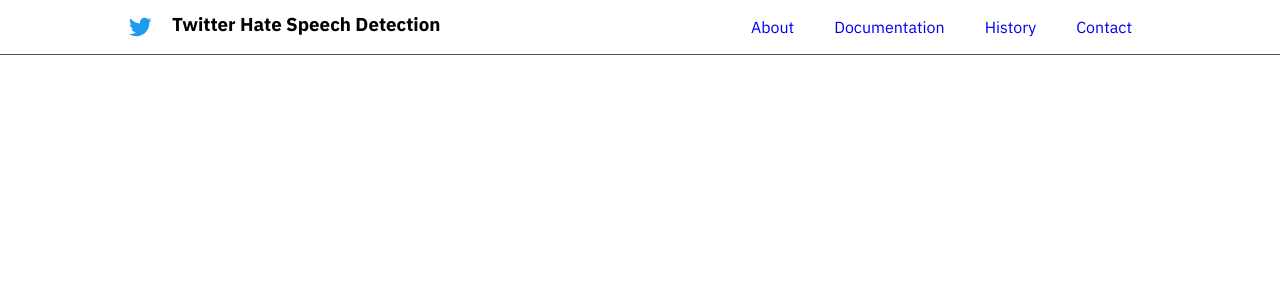
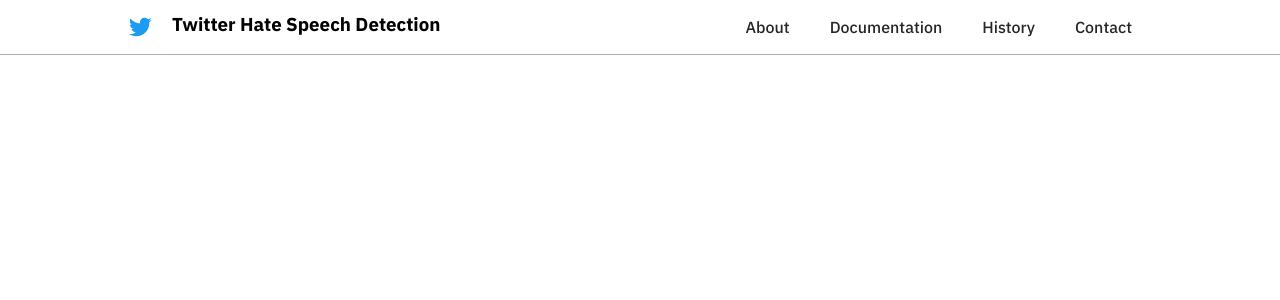
Before and after one commit to DennisRono/twitter-hate-speech-detection, a React (Create React App) app in the folder client/: page / in a window 1280 px wide. Shown: the top 300 px of the page. Built offline with nearby package versions, Linux system fonts and the light colour scheme.

Commit message:
chart js for visualization

```diff
--- a/client/package.json
+++ b/client/package.json
@@ -6,6 +6,7 @@
     "@testing-library/jest-dom": "^5.16.5",
     "@testing-library/react": "^13.4.0",
     "@testing-library/user-event": "^13.5.0",
+    "chart.js": "^3.9.1",
     "react": "^18.2.0",
     "react-dom": "^18.2.0",
     "react-helmet": "^6.1.0",
--- a/client/src/App.jsx
+++ b/client/src/App.jsx
@@ -5,6 +5,8 @@ import {
   Route,
 } from "react-router-dom"
 import Home from './routes/Home'
+import Contact from './routes/Contact'
+import NotFound from './routes/NotFound'
 
 const App = () => {
   return (
@@ -12,6 +14,8 @@ const App = () => {
         <BrowserRouter>
           <Routes>
             <Route path="/" element={<Home />} />
+            <Route path="/contact" element={<Contact />} />
+            <Route path="*" element={<NotFound />} />
           </Routes>
         </BrowserRouter>
     </Fragment>
--- a/client/src/components/Header.jsx
+++ b/client/src/components/Header.jsx
@@ -20,16 +20,16 @@ const Header = () => {
               <nav className="nav">
                 <ul className="nav-list">
                   <li className="nav-link">
-                    <Link className="nav-red" to="">About</Link>
+                    <Link className="nav-red" to="/about">About</Link>
                   </li>
                   <li className="nav-link">
-                    <Link className="nav-red" to="">Documentation</Link>
+                    <Link className="nav-red" to="/docs">Documentation</Link>
                   </li>
                   <li className="nav-link">
-                    <Link className="nav-red" to="">History</Link>
+                    <Link className="nav-red" to="/history">History</Link>
                   </li>
                   <li className="nav-link">
-                    <Link className="nav-red" to="">Contact</Link>
+                    <Link className="nav-red" to="/contact">Contact</Link>
                   </li>
                 </ul>
               </nav>
--- /dev/null
+++ b/client/src/routes/Contact.jsx
@@ -0,0 +1,11 @@
+import React, { Fragment } from 'react'
+
+const Contact = () => {
+  return (
+    <Fragment>
+
+    </Fragment>
+  )
+}
+
+export default Contact
--- a/client/src/styles/css/header.css
+++ b/client/src/styles/css/header.css
@@ -1,6 +1,6 @@
 .header {
   height: 54px;
-  border-bottom: 1px solid #525252;
+  border-bottom: 1px solid #adadad;
 }
 .header .header-container {
   margin: 0 10%;
@@ -31,4 +31,6 @@
 }
 .header .header-container .navigation .nav .nav-list .nav-link .nav-red {
   padding: 10px 20px;
+  color: #272727;
+  font-weight: 500;
 }/*# sourceMappingURL=header.css.map */
--- a/client/src/styles/scss/header.scss
+++ b/client/src/styles/scss/header.scss
@@ -1,6 +1,6 @@
 .header{
     height: 54px;
-    border-bottom: 1px solid #525252;
+    border-bottom: 1px solid #adadad;
     .header-container{
         margin: 0 10%;
         display: flex;
@@ -33,6 +33,8 @@
                     .nav-link{
                         .nav-red{
                             padding: 10px 20px;
+                            color: #272727;
+                            font-weight: 500;
                         }
                     }
                 }
```
Also changed, not shown: 2 other files (tests, documents, lock files or other folders).
